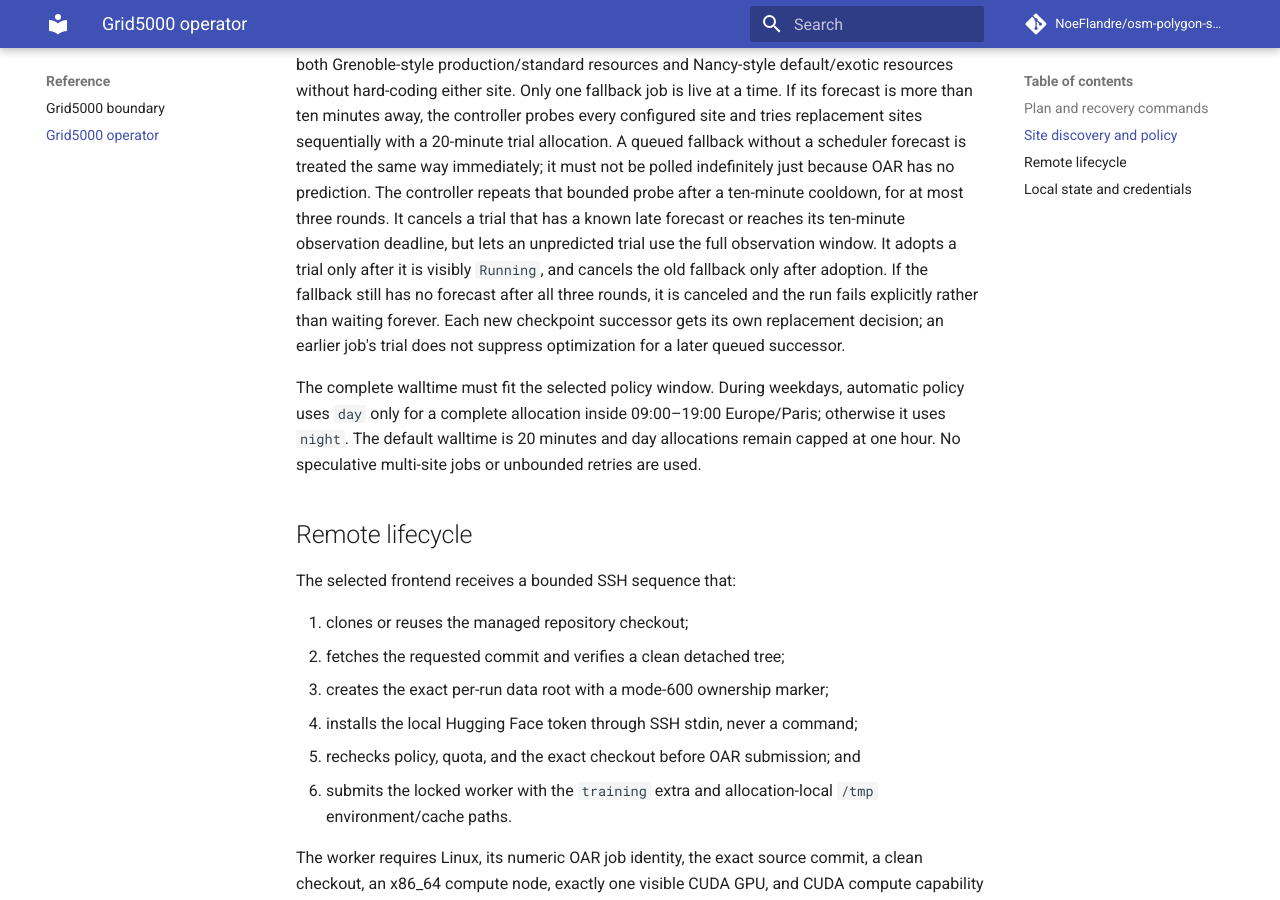
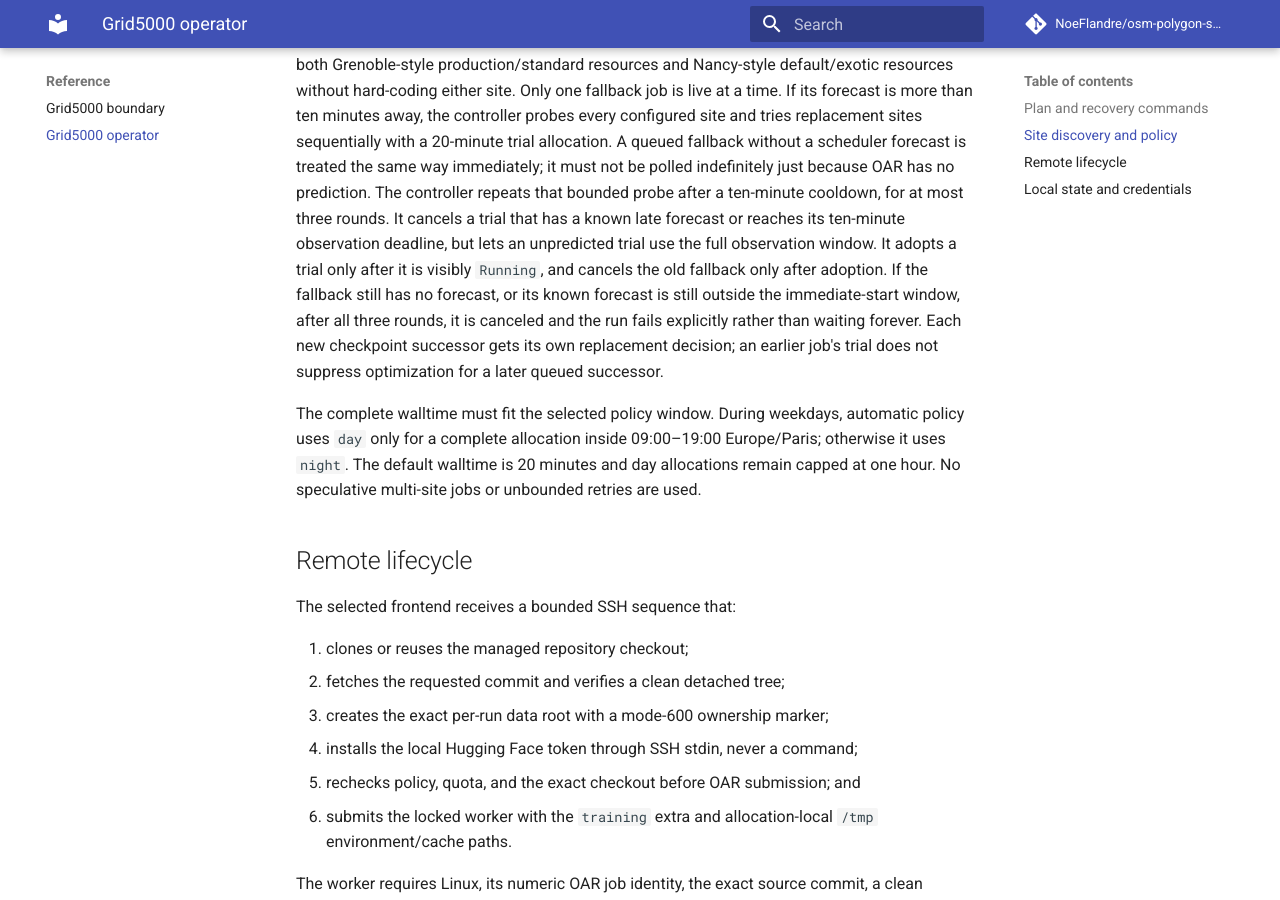
Before and after one commit to NoeFlandre/osm-polygon-sentence-classifier, an MkDocs documentation site: the page built from docs/reference/grid5000-operator.md, in a window 1280 px wide and 900 px high, scrolled down 1577 px. Built offline with MkDocs 1.6.1 and Material for MkDocs 9.7.7, drawn with Linux system fonts in a browser that asks for light colours; comment, search, counter and statistics services are not loaded.

Commit message:
fix: stop polling stale Grid5000 fallbacks

```diff
--- a/docs/reference/grid5000-operator.md
+++ b/docs/reference/grid5000-operator.md
@@ -82,11 +82,11 @@ bounded probe after a ten-minute cooldown, for at most three rounds. It cancels
 a trial that has a known late forecast or reaches its ten-minute observation
 deadline, but lets an unpredicted trial use the full observation window. It
 adopts a trial only after it is visibly `Running`, and cancels the old fallback
-only after adoption. If the fallback still has no forecast after all three
-rounds, it is canceled and the run fails explicitly rather than waiting
-forever. Each new checkpoint successor gets its own replacement decision; an
-earlier job's trial does not suppress optimization for a later queued
-successor.
+only after adoption. If the fallback still has no forecast, or its known
+forecast is still outside the immediate-start window, after all three rounds,
+it is canceled and the run fails explicitly rather than waiting forever. Each
+new checkpoint successor gets its own replacement decision; an earlier job's
+trial does not suppress optimization for a later queued successor.
 
 The complete walltime must fit the selected policy window. During weekdays,
 automatic policy uses `day` only for a complete allocation inside 09:00–19:00
```
Also changed, not shown: docs/reference/grid5000-boundary.md (+2 -1 lines), 2 other files.
